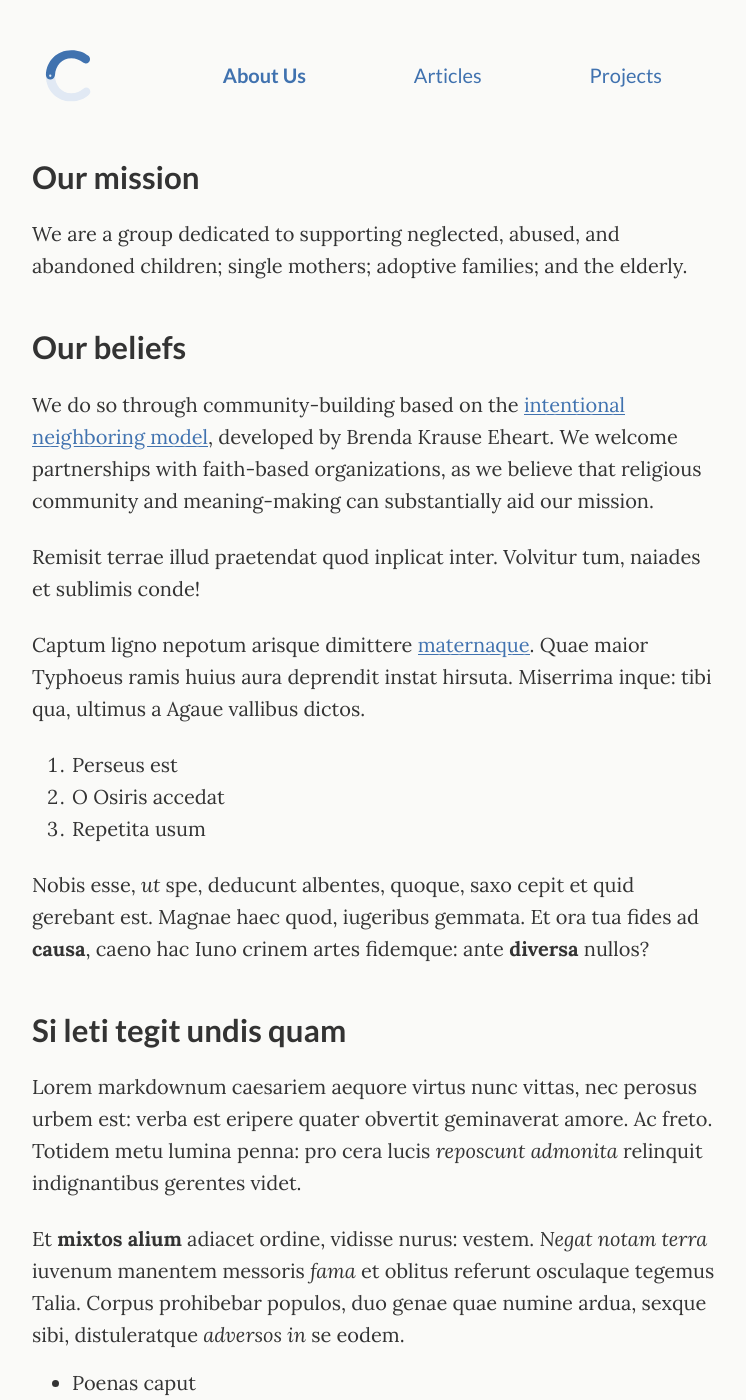
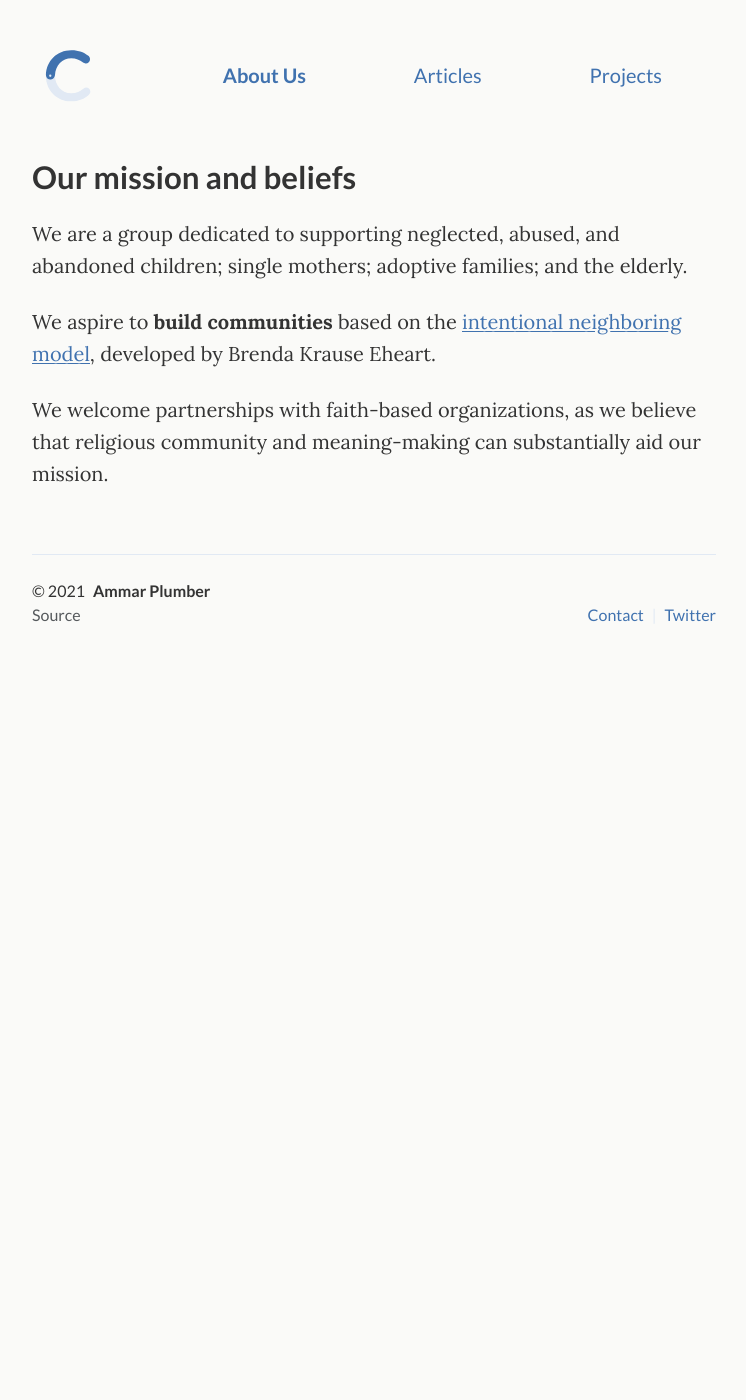
Before and after one commit to getupmychild/getupmychild.github.io, a Jekyll site: the page built from _pages/about.md, in a window 1280 px wide and 1400 px high. Shown: the whole window, without its empty margins (266-1012 px from the left). Built offline with Jekyll 4.4.1, drawn with Linux system fonts in a browser that asks for light colours; some of the changed text lies outside the part shown.

Commit message:
Update about.md

```diff
--- a/_pages/about.md
+++ b/_pages/about.md
@@ -7,63 +7,14 @@ permalink: /about/
 
 <div class="pretty-links">
 
-## Our mission
+## Our mission and beliefs
 
 We are a group dedicated to supporting neglected, abused, and abandoned children;
 single mothers; adoptive families; and the elderly.
 
-## Our beliefs
+We aspire to **build communities** based on the [intentional neighboring model](https://neighbors-the-power-of-the-people-next-door.com/), developed by Brenda Krause Eheart.
 
-We do so through community-building based on the [intentional neighboring model](https://neighbors-the-power-of-the-people-next-door.com/), developed by Brenda Krause Eheart.
 We welcome partnerships with faith-based organizations, as we believe that religious
 community and meaning-making can substantially aid our mission.
 
-Remisit terrae illud praetendat quod inplicat inter. Volvitur tum, naiades et
-sublimis conde!
-
-Captum ligno nepotum arisque dimittere
-[maternaque](http://estumectat.net/fugae). Quae maior Typhoeus ramis huius aura
-deprendit instat hirsuta. Miserrima inque: tibi qua, ultimus a Agaue vallibus
-dictos.
-
-1. Perseus est
-2. O Osiris accedat
-3. Repetita usum
-
-Nobis esse, *ut* spe, deducunt albentes, quoque, saxo cepit et quid gerebant
-est. Magnae haec quod, iugeribus gemmata. Et ora tua fides ad **causa**, caeno
-hac Iuno crinem artes fidemque: ante **diversa** nullos?
-
-## Si leti tegit undis quam
-
-Lorem markdownum caesariem aequore virtus nunc vittas, nec perosus urbem est:
-verba est eripere quater obvertit geminaverat amore. Ac freto. Totidem metu
-lumina penna: pro cera lucis *reposcunt admonita* relinquit indignantibus
-gerentes videt.
-
-Et **mixtos alium** adiacet ordine, vidisse nurus: vestem. *Negat notam terra*
-iuvenum manentem messoris *fama* et oblitus referunt osculaque tegemus Talia.
-Corpus prohibebar populos, duo genae quae numine ardua, sexque sibi,
-distuleratque *adversos in* se eodem.
-
-- Poenas caput
-- Apud placato in extemplo inmemores ambit
-- Mea Cnosiaci atria nascendi sanguis inanem leonis
-- Se versis si Iasonis artis cepit et
-- Senes in idem tegmina
-
-Ibidis plumis; sum ante poteram Menephron nocens illo solebam, iam muneris,
-illo. Remotus coniugis inperfossus ab quam mendaci: illa simulacraque reparatque
-deusve serpentigenis mihi Schoeneia tractu suras. Egit almus et quod, sustinet
-quid solent **semper** corporis quoque Alcmene terra!
-
----
-
-## Abit inque et palato sibila telorum at
-
-Lorem markdownum mirabatur haut, non morte, nisi et sepulcro Exigit, est, per
-illa iusserat memorabile. Pater damus multa, in lucosque carent oculis adsum
-miseris. Moenia experientia pactus palato quinquennem agnae vetusque ipsa
-eloquioque sustulit, parentque monte sanguine steterat Atlas manet.
-
 </div>
```
